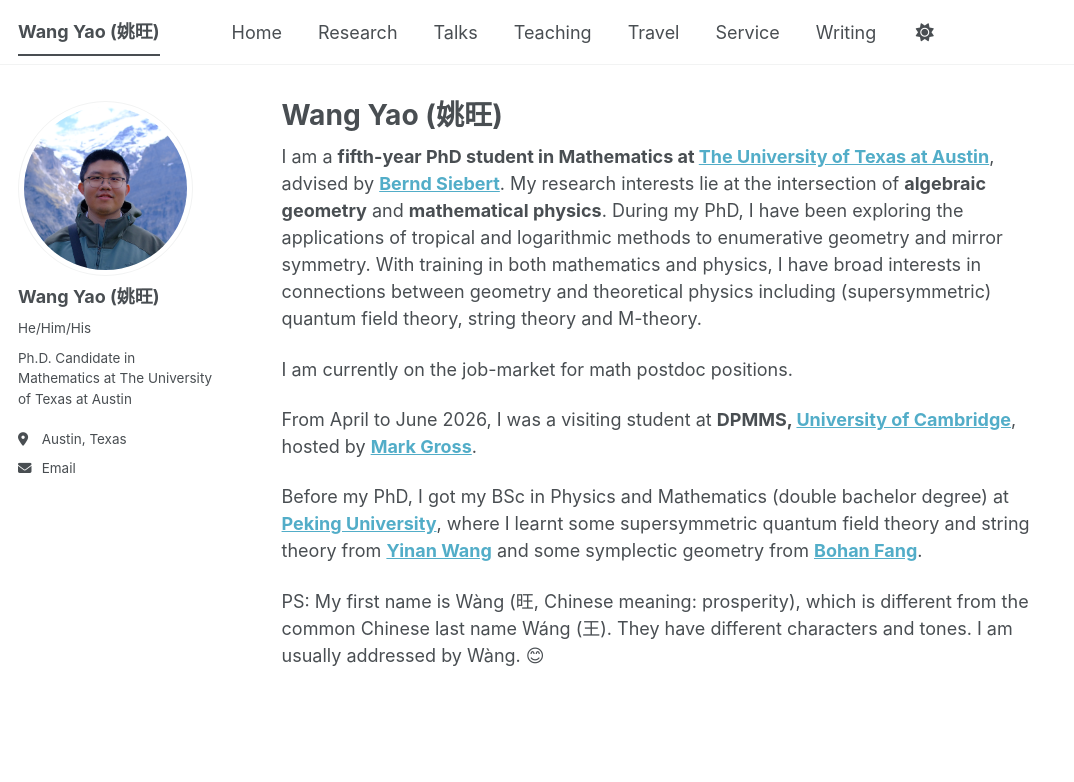
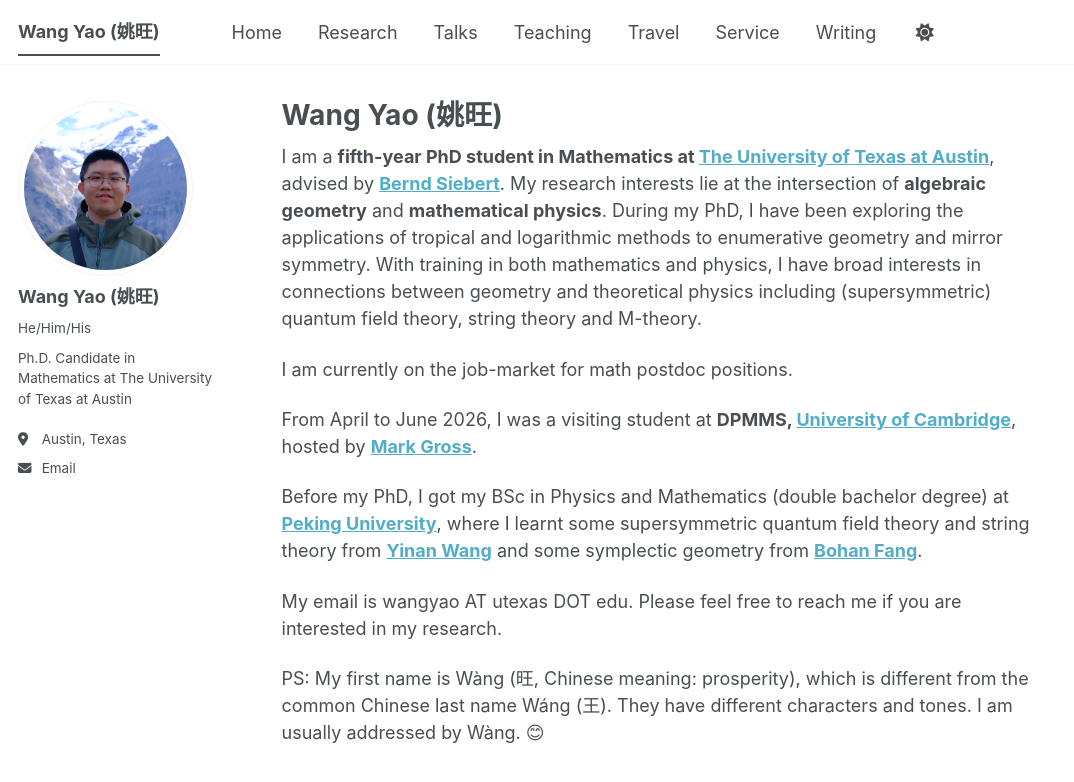
Before and after one commit to yaowang0604-git/yaowang0604-git.github.io, a Jekyll site: the page built from _pages/about.md, in a window 1280 px wide. Shown: the top 782 px of the page, without its empty margins (0-1074 px from the left). Built offline with Jekyll 4.4.1, drawn with Linux system fonts in a browser that asks for light colours; a style sheet for code colours, icons or effects is not loaded.

Commit message:
Update about.md

```diff
--- a/_pages/about.md
+++ b/_pages/about.md
@@ -15,4 +15,6 @@ From April to June 2026, I was a visiting student at **DPMMS, [University of Cam
 
 Before my PhD, I got my BSc in Physics and Mathematics (double bachelor degree) at **[Peking University](https://english.pku.edu.cn/)**, where I learnt some supersymmetric quantum field theory and string theory from **[Yinan Wang](https://inspirehep.net/authors/1066122)** and some symplectic geometry from **[Bohan Fang](https://bohanfang.github.io/)**.
 
+My email is wangyao AT utexas DOT edu. Please feel free to reach me if you are interested in my research.
+
 PS: My first name is Wàng (旺, Chinese meaning: prosperity), which is different from the common Chinese last name Wáng (王). They have different characters and tones. I am usually addressed by Wàng. 😊
```
